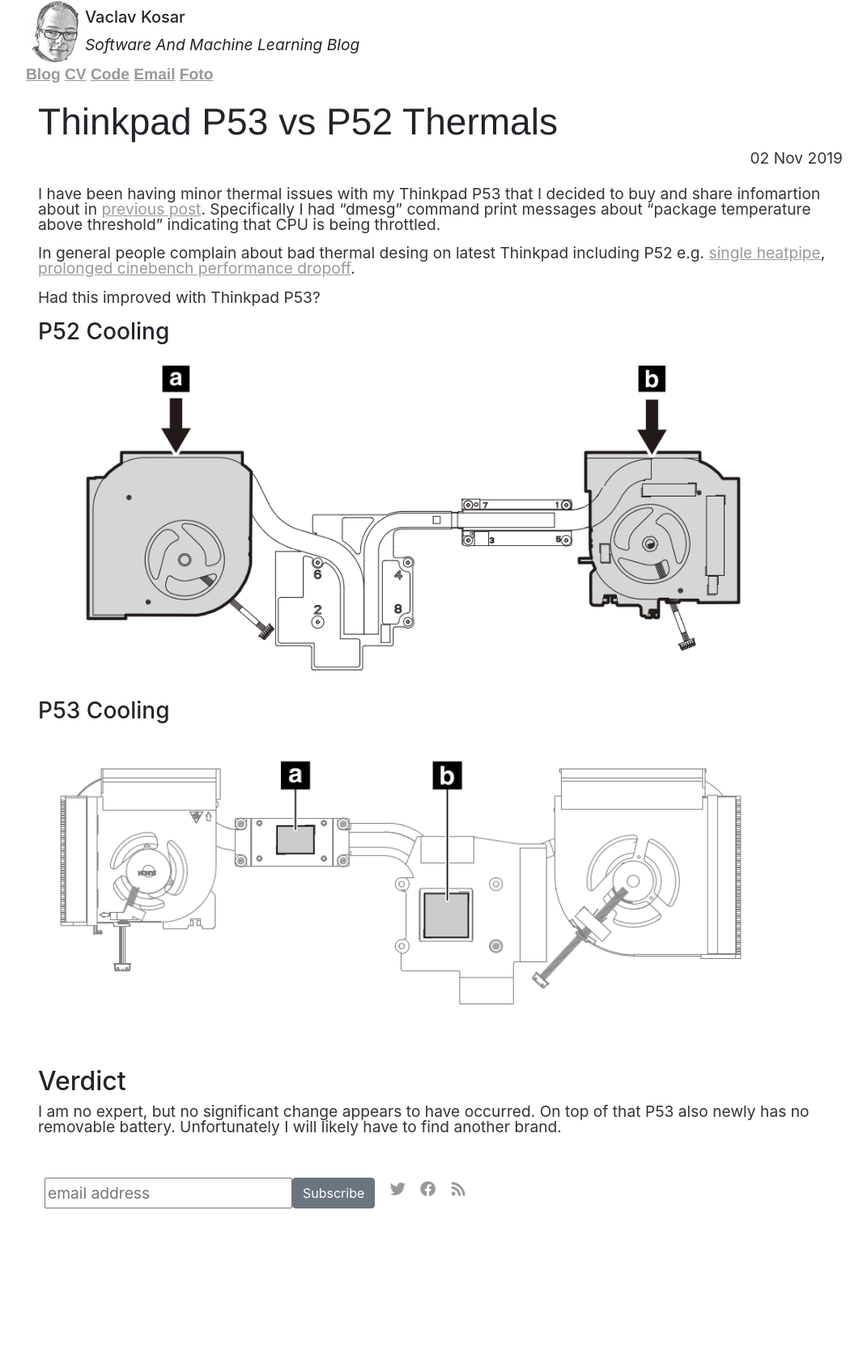
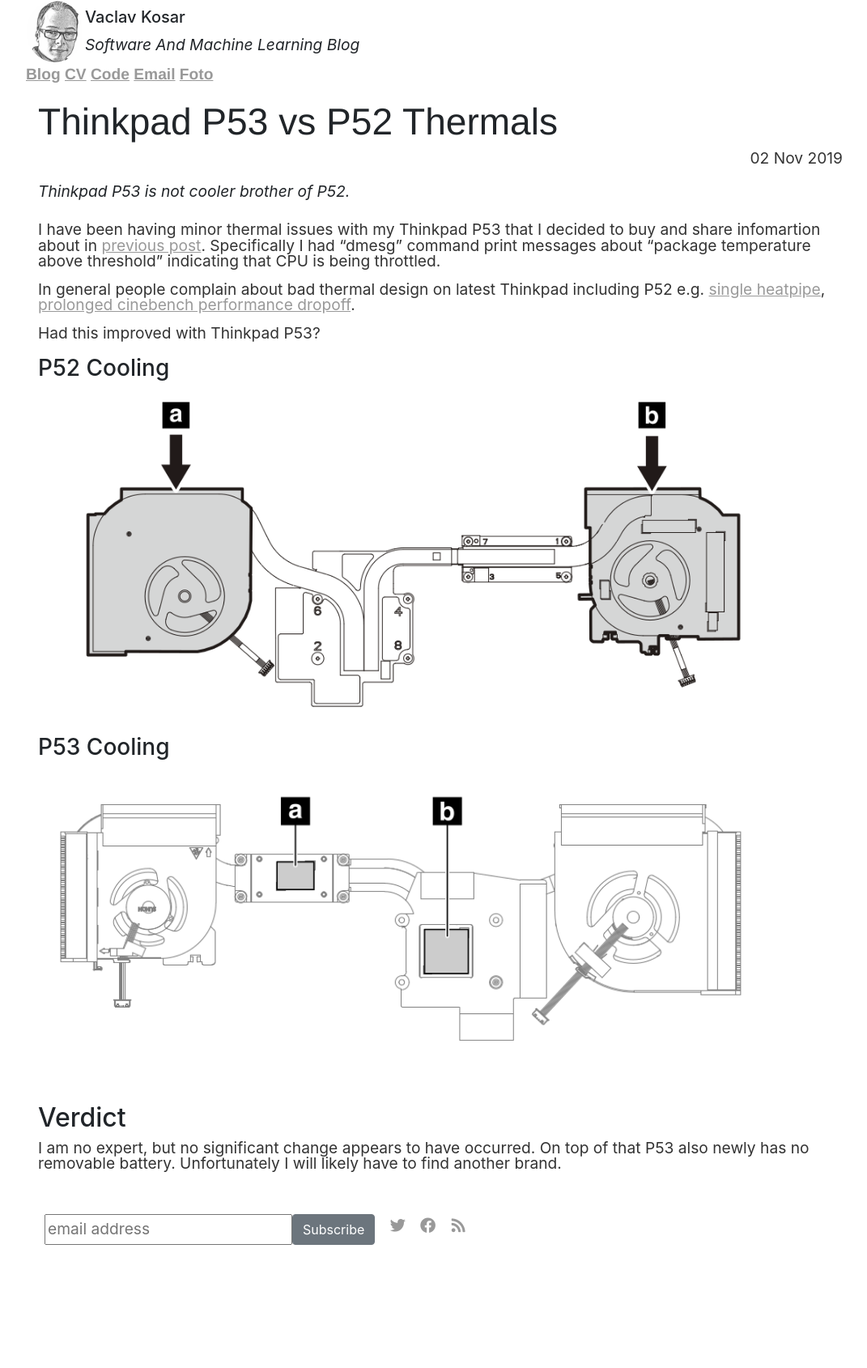
Before and after one commit to vackosar/vackosar.github.io, a Jekyll site: the page built from _posts/2019-11-02-Thinkpad-P53-vs-P52-Thermals.md, in a window 1280 px wide. Shown: the whole page at 81% size, without its empty margins (96-1167 px from the left). Built offline with Jekyll 4.4.1, drawn with Linux system fonts in a browser that asks for light colours; nearby versions of some CDN libraries; library files that are not in the unit come from our copies; comment, search, counter and statistics services are not loaded; before the commit the page ends 1644 px from its top, so only the background shows below that.

Commit message:
improve urls of part of the posts

```diff
--- a/_config.yml
+++ b/_config.yml
@@ -27,3 +27,4 @@
   - jekyll-feed
   - jekyll-sitemap
   - jekyll-seo-tag
+  - jekyll-redirect-from
--- a/_posts/2019-11-02-Thinkpad-P53-vs-P52-Thermals.md
+++ b/_posts/2019-11-02-Thinkpad-P53-vs-P52-Thermals.md
@@ -2,11 +2,16 @@
 layout: post
 title: "Thinkpad P53 vs P52 Thermals"
 date: 2019-11-02
+categories: review
+description: Thinkpad P53 is not cooler brother of P52.
+permalink: /:categories/:title
+redirect_from:
+  - /2019/11/02/Thinkpad-P53-vs-P52-Thermals.html
 ---
 
 I have been having minor thermal issues with my Thinkpad P53 that I decided to buy and share infomartion about in [previous post](https://vaclavkosar.com/2019/03/03/Thinkpad-P52-vs-HP-Zbook-15-G5-vs-Dell-Precision-7530.html). Specifically I had "dmesg" command print messages about "package temperature above threshold" indicating that CPU is being throttled.
 
-In general people complain about bad thermal desing on latest Thinkpad including P52 e.g. [single heatpipe](http://forum.notebookreview.com/attachments/cooling_comparison-png.160125/), [prolonged cinebench performance dropoff](https://www.notebookcheck.net/Lenovo-ThinkPad-P52-i7-P1000-FHD-Workstation-Review.322974.0.html).
+In general people complain about bad thermal design on latest Thinkpad including P52 e.g. [single heatpipe](http://forum.notebookreview.com/attachments/cooling_comparison-png.160125/), [prolonged cinebench performance dropoff](https://www.notebookcheck.net/Lenovo-ThinkPad-P52-i7-P1000-FHD-Workstation-Review.322974.0.html).
 
 Had this improved with Thinkpad P53?
 
```
Also changed, not shown: _posts/2017-08-12-Fish-Roe-vs-Fish-Oil.md (+6 -1 lines), _posts/2019-03-03-Thinkpad-P52-vs-HP-Zbook-15-G5-vs-Dell-Precision-7530.md (+5 -2 lines), _posts/2020-05-08-starspace-embedding.md (+4 -1 lines), _posts/2020-05-11-BentoML-vs-Cortex.md (+3 -0 lines).
